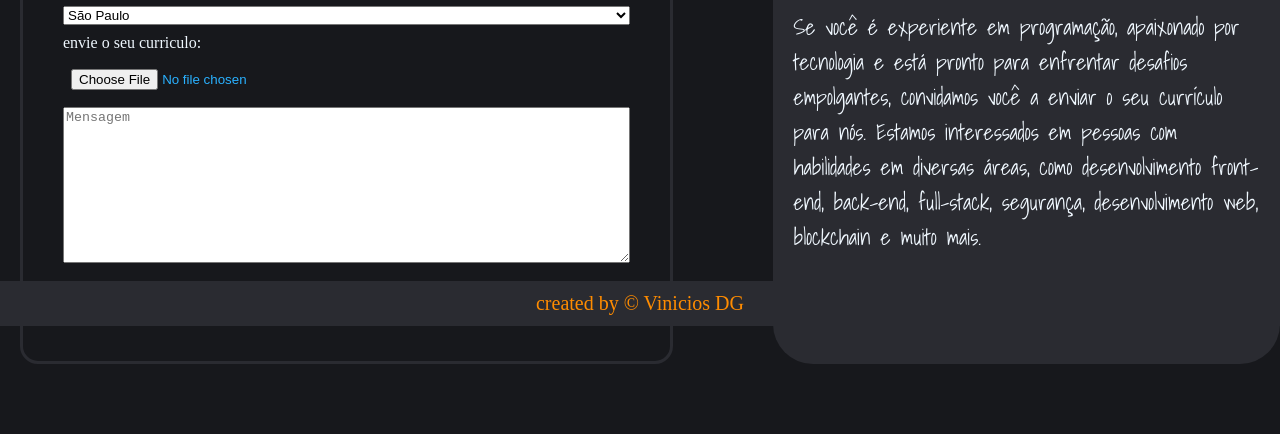
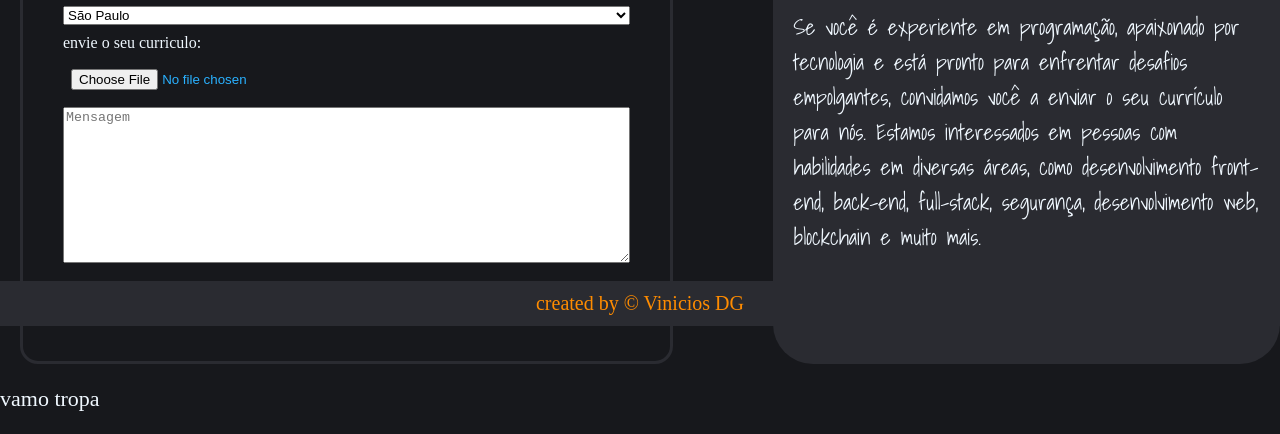
Before and after one commit to vinicios004/HACKER-Empregos, a plain HTML site: page index.html in a window 1280 px wide. Shown: the part 474-908 px from the top of the page. Before the commit the page ends 838 px from the top, so only its background shows below. Drawn offline with Linux system fonts and the light colour scheme.

Commit message:
Update index.html

```diff
--- a/index.html
+++ b/index.html
@@ -58,6 +58,7 @@
             <p>Se você é experiente em programação, apaixonado por tecnologia e está pronto para enfrentar desafios empolgantes, convidamos você a enviar o seu currículo para nós. Estamos interessados em pessoas com habilidades em diversas áreas, como desenvolvimento front-end, back-end, full-stack, segurança, desenvolvimento web, blockchain e muito mais.</p>
         </div>
     </main>
+    <p>vamo tropa</p>
     <footer>created by © Vinicios DG</footer>
     <script src="./js/script.js"></script>
 </body>
```
